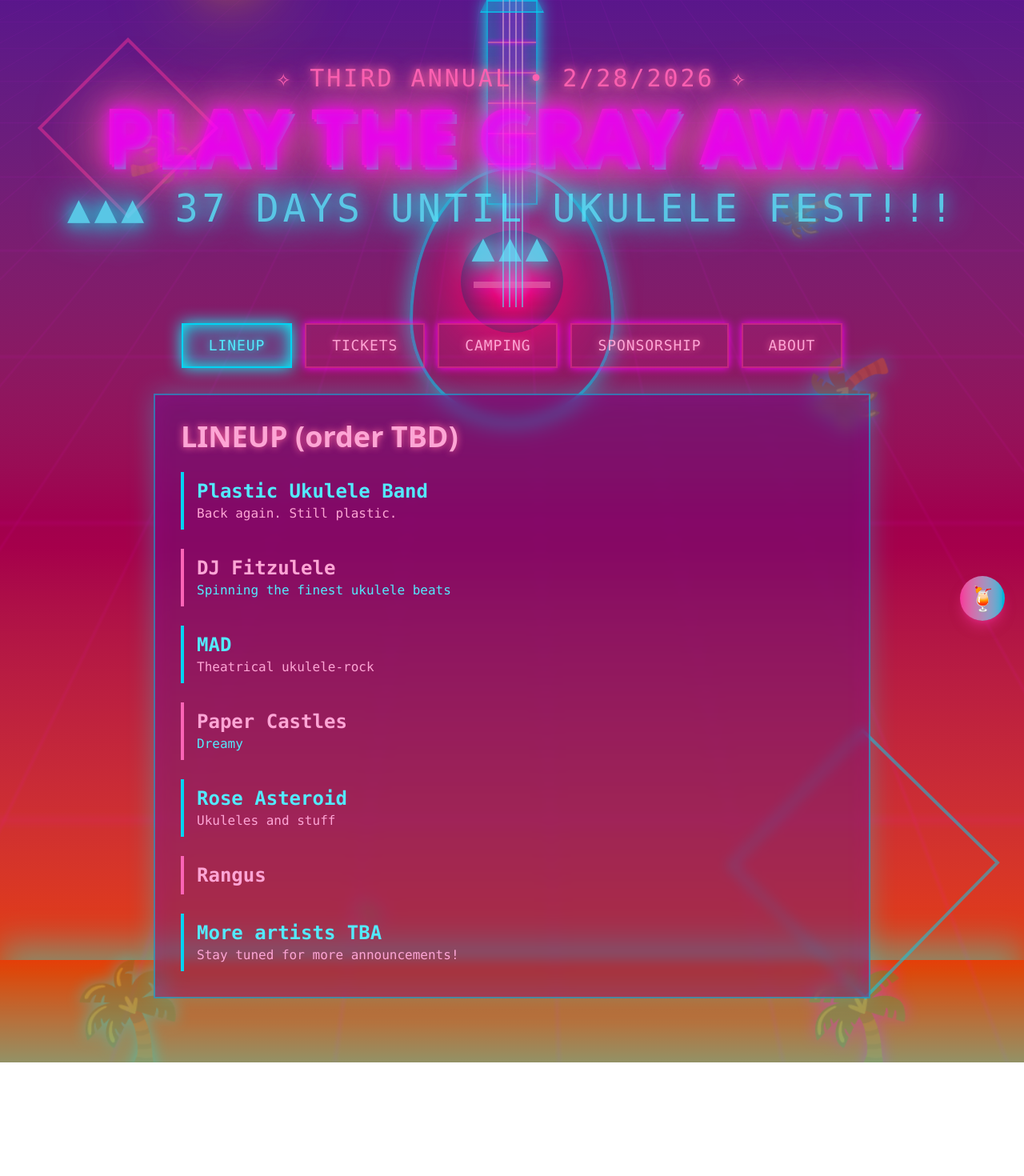
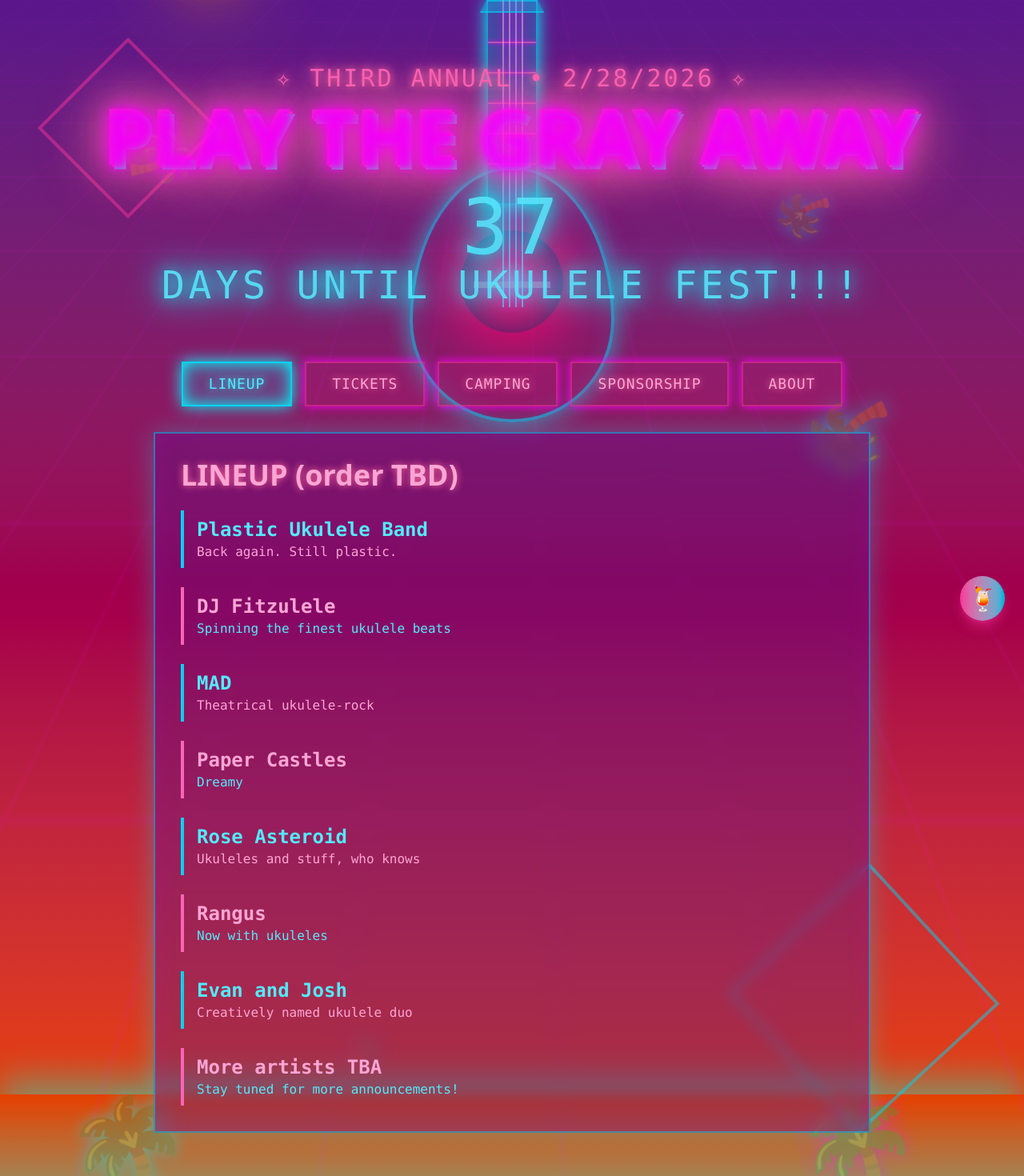
Before and after one commit to eflynch/ukulele-fest, a React (Vite) app: page / in a window 1280 px wide. Shown: the top 1470 px of the page at 80% size. Before the commit the page ends 1328 px from the top, so only its background shows below. Built offline with nearby package versions, Linux system fonts and the light colour scheme.

Commit message:
Update lineup

```diff
--- a/src/App.tsx
+++ b/src/App.tsx
@@ -628,7 +628,7 @@ function App() {
                  style={{
                    textShadow: '0 0 20px #00ffff, 0 0 40px #00ffff, 0 0 60px #00ffff'
                  }}>
-              ▲▲▲ {daysUntilFestival} DAYS UNTIL UKULELE FEST!!! ▲▲▲
+              <p className="text-8xl">{daysUntilFestival}</p> DAYS UNTIL UKULELE FEST!!!
             </div>
           </div>
 
--- a/src/lineupData.ts
+++ b/src/lineupData.ts
@@ -22,11 +22,15 @@ export const lineupArtists: LineupArtist[] = [
   },
   {
     name: 'Rose Asteroid',
-    description: 'Ukuleles and stuff',
+    description: 'Ukuleles and stuff, who knows',
   },
   {
     name: 'Rangus',
-    description: '',
+    description: 'Now with ukuleles',
+  },
+    {
+    name: 'Evan and Josh',
+    description: 'Creatively named ukulele duo',
   },
     {
     name: 'More artists TBA',
```
